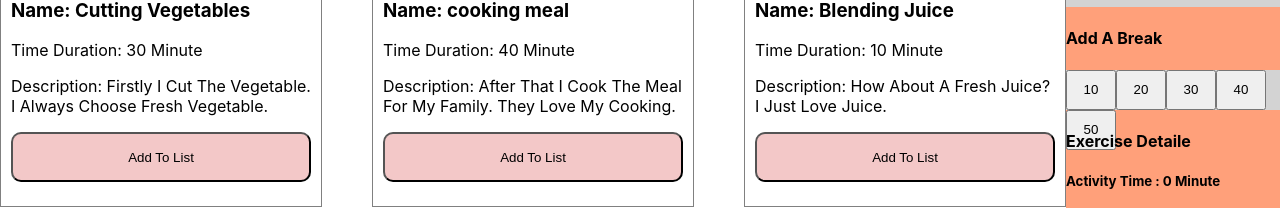
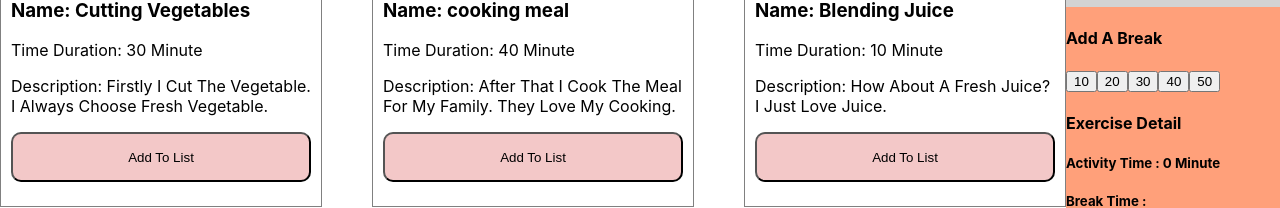
Before and after one commit to sadia-mehjabin/my-cooking-activities, a React (Create React App) app: page / in a window 1280 px wide. Shown: the part 407-615 px from the top of the page. Built offline with nearby package versions, Linux system fonts and the light colour scheme.

Commit message:
localstorage added

```diff
--- a/src/components/break/Break.css
+++ /dev/null
@@ -1,8 +0,0 @@
-.buttons{
-    background-color: lightgray;
-    height: 40px;
-}
-.btn{
-    width: 50px;
-    height: 40px;
-}
--- a/src/components/break/Break.js
+++ /dev/null
@@ -1,20 +0,0 @@
-import React from 'react';
-import './Break.css'
-const Break = () => {
-    const addToBreak = (id) => {
-        console.log(id)
-    }
-    return (
-        <div>
-            <div className='buttons'>
-                    <button className='btn' onClick={()=> addToBreak(10)}>10</button>
-                    <button className='btn' onClick={()=> addToBreak(20)}>20</button>
-                    <button className='btn' >30</button>
-                    <button className='btn' >40</button>
-                    <button className='btn' >50</button>
-                </div>
-        </div>
-    );
-};
-
-export default Break;
--- a/src/components/info-cart/InfoCart.js
+++ b/src/components/info-cart/InfoCart.js
@@ -1,9 +1,17 @@
-import React from 'react';
-import Break from '../break/Break';
+import React, { useState } from 'react';
+
 import './InfoCart.css'
 
 
 const InfoCart = ({exerciseTime}) => {
+    const [breakTime, setBreakTime] =  useState(0)
+    const addToBreak = (id) => {
+        localStorage.setItem('break', id)
+
+
+        }
+
+    let a = 0;
 
     let total = 0;
     for(const activity of exerciseTime){
@@ -33,10 +41,17 @@ const InfoCart = ({exerciseTime}) => {
                     </div>
                 </div>
                 <h4>Add A Break</h4>
-                <Break fun='addtocart()'></Break>
-                <h4>Exercise Detaile</h4>
+                <div className='buttons'>
+                    <button className='btn' onClick={()=> addToBreak(10)}>10</button>
+                    <button className='btn' onClick={()=> addToBreak(20)}>20</button>
+                    <button className='btn' >30</button>
+                    <button className='btn' >40</button>
+                    <button className='btn' >50</button>
+                </div>
+
+                <h4>Exercise Detail</h4>
                 <h5>Activity Time : {total} Minute</h5>
-                <h5>Break Time : {}</h5>
+                <h5>Break Time : {setBreakTime}</h5>
         </div>
     );
 };
--- a/src/components/layout/Layout.js
+++ b/src/components/layout/Layout.js
@@ -34,8 +34,6 @@ const Layout = () => {
     );
 };
 
-const breakTimeHandler = (props) =>{
-    console.log(props);
-}
+
 
 export default Layout;
```
